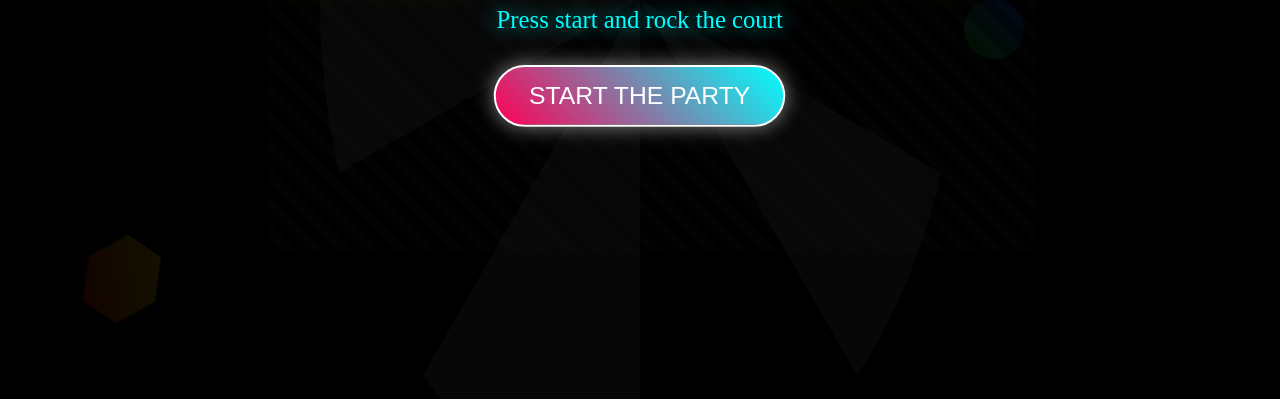
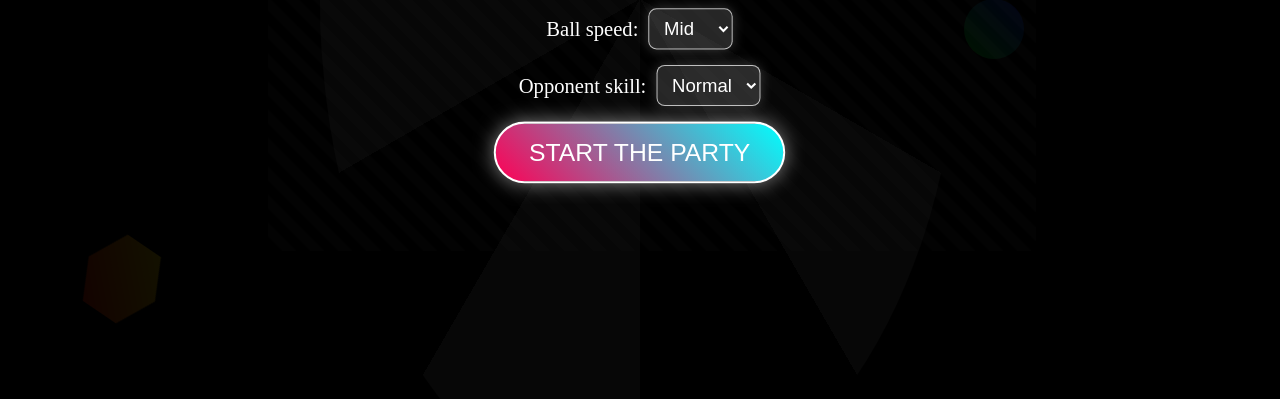
Before and after one commit to West-Sound-Graphics/disco-pong, a plain HTML site: page index.html in a window 1280 px wide. Shown: the part 401-800 px from the top of the page. Drawn offline with nearby package versions, Linux system fonts and the light colour scheme.

Commit message:
I want to make 2 setting options on the title page. first is the ball speed: set to slow, mid, Fast and second the skill level of the opponent padle
Great progress: we’re almost done and the game already has a polished disco title screen. Next I’m adding two settings on that screen and wiring them to in-game ball speed and AI difficulty.

Great news: the title screen is already in place and we can make this upgrade with a small tweak. Next I’ll add the two controls directly inside the title overlay for speed and skill.

Excellent news: your Disco Pong title screen now includes two full settings controls and they’re wired to gameplay instantly. You’re now one button away from boosting replay value with custom ball speed + AI difficulty on each run. 🕺💥

✅ What was added
In index.html title screen:

Ball speed selection:
Slow (0.08)
Mid (0.15, default)
Fast (0.24)
Opponent skill selection:
Easy (0.06)
Normal (0.1, default)
Hard (0.15)
✅ Gameplay behavior (game.js)
New game vars:
currentBallSpeed (applied to ball velocity)
aiSpeed (controls AI paddle motion)
At start (start-button click):
reads selection values
sets currentBallSpeed and aiSpeed
calls resetBall()
hides title screen
starts game and music
On change while title screen displayed:
ballSpeedSelect + aiSkillSelect update settings live
animate() uses:
currentBallSpeed for ball serve and reset
aiSpeed for computer paddle movement speed
🔧 Extra notes
This is now fully playable with variable difficulty + speed tuning before launch.
The title screen remains the disco party overlay, now also a configuration hub.
README.md updated to document custom settings.
▶️ Test
Load page at http://localhost:8000
Pick the speed/skill options before hitting “START THE PARTY”
Press start and enjoy the new behavior
Hit arrow keys to play as usual
If you want, next I can add the setting persistence (localStorage) so choices are kept across reloads.

```diff
--- a/game.js
+++ b/game.js
@@ -188,12 +188,15 @@ scene.add(ball);
 // Game state
 let gameStarted = false;
 
+// Configurable speeds
+let currentBallSpeed = 0.15;
+let aiSpeed = 0.1;
+
 // Game variables
-let ballVelocity = new THREE.Vector3(0.1, 0.05, 0);
+let ballVelocity = new THREE.Vector3(currentBallSpeed, 0.05, 0);
 let playerScore = 0;
 let computerScore = 0;
 const paddleSpeed = 0.2;
-const ballSpeed = 0.15;
 const maxScore = 10;
 let time = 0; // For disco color animation
 
@@ -217,7 +220,7 @@ function updateScore() {
 // Reset ball
 function resetBall() {
     ball.position.set(0, 0, 0);
-    ballVelocity.set(Math.random() > 0.5 ? ballSpeed : -ballSpeed, (Math.random() - 0.5) * 0.1, 0);
+    ballVelocity.set(Math.random() > 0.5 ? currentBallSpeed : -currentBallSpeed, (Math.random() - 0.5) * 0.1, 0);
 }
 
 // Game loop
@@ -234,7 +237,7 @@ function animate() {
 
     // AI for computer paddle
     computerTargetY = ball.position.y;
-    const computerSpeed = 0.1;
+    const computerSpeed = aiSpeed;
     if (computerPaddle.position.y < computerTargetY - 0.5) {
         computerPaddle.position.y += computerSpeed;
     } else if (computerPaddle.position.y > computerTargetY + 0.5) {
@@ -326,8 +329,17 @@ animate();
 const titleScreen = document.getElementById('title-screen');
 const startButton = document.getElementById('start-button');
 const musicToggle = document.getElementById('music-toggle');
+const ballSpeedSelect = document.getElementById('ball-speed-select');
+const aiSkillSelect = document.getElementById('ai-skill-select');
+
+function applySettings() {
+    currentBallSpeed = parseFloat(ballSpeedSelect.value) || 0.15;
+    aiSpeed = parseFloat(aiSkillSelect.value) || 0.1;
+}
 
 startButton.addEventListener('click', () => {
+    applySettings();
+    resetBall();
     titleScreen.style.display = 'none';
     gameStarted = true;
     if (!isMusicPlaying) {
@@ -336,6 +348,9 @@ startButton.addEventListener('click', () => {
         musicToggle.classList.add('playing');
     }
 });
+
+ballSpeedSelect.addEventListener('change', applySettings);
+aiSkillSelect.addEventListener('change', applySettings);
 
 // Music toggle functionality
 musicToggle.addEventListener('click', () => {
--- a/index.html
+++ b/index.html
@@ -163,6 +163,23 @@
             color: #ffffff;
             animation: pulseTitle 2s ease-in-out infinite;
         }
+        #title-screen .settings-row {
+            margin: 10px auto 15px;
+            display: flex;
+            align-items: center;
+            justify-content: center;
+            gap: 10px;
+            font-size: 20px;
+        }
+        #title-screen select {
+            border-radius: 8px;
+            padding: 8px 10px;
+            font-size: 18px;
+            background: rgba(255, 255, 255, 0.15);
+            color: #fff;
+            border: 1px solid rgba(255, 255, 255, 0.7);
+            box-shadow: 0 0 12px rgba(255, 255, 255, 0.2);
+        }
         #title-screen h1 {
             font-size: 96px;
             margin: 0 0 20px;
@@ -209,7 +226,26 @@
     <div id="title-screen">
         <div class="title-content">
             <h1>DISCO PONG</h1>
-            <p>Press start and rock the court</p>
+            <p>Pick your style and challenge the AI</p>
+
+            <div class="settings-row">
+                <label for="ball-speed-select">Ball speed:</label>
+                <select id="ball-speed-select">
+                    <option value="0.08">Slow</option>
+                    <option value="0.15" selected>Mid</option>
+                    <option value="0.24">Fast</option>
+                </select>
+            </div>
+
+            <div class="settings-row">
+                <label for="ai-skill-select">Opponent skill:</label>
+                <select id="ai-skill-select">
+                    <option value="0.06">Easy</option>
+                    <option value="0.1" selected>Normal</option>
+                    <option value="0.15">Hard</option>
+                </select>
+            </div>
+
             <button id="start-button">START THE PARTY</button>
         </div>
     </div>
```
Also changed, not shown: 1 other file.
